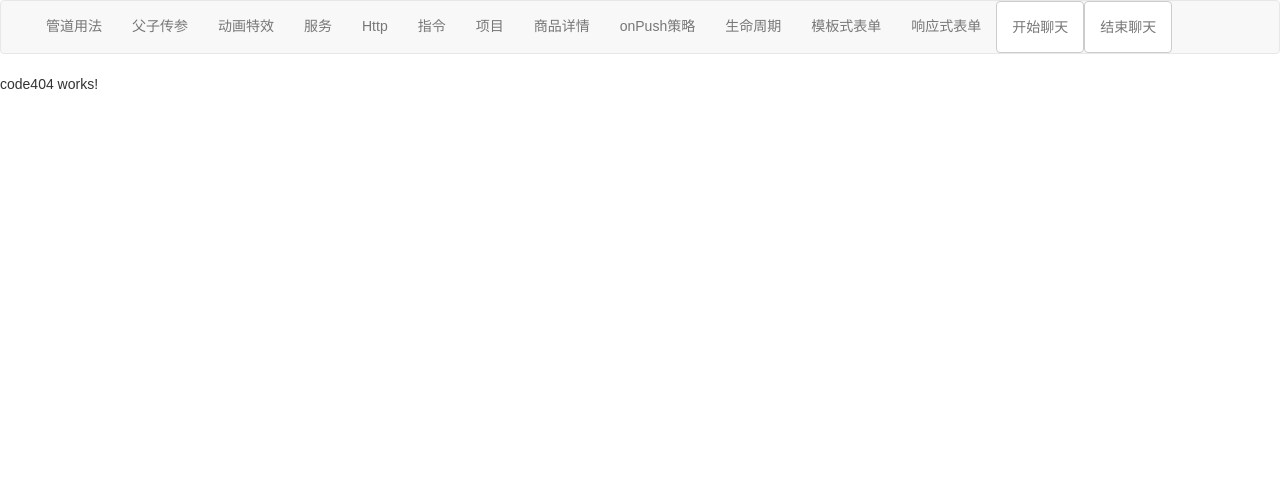
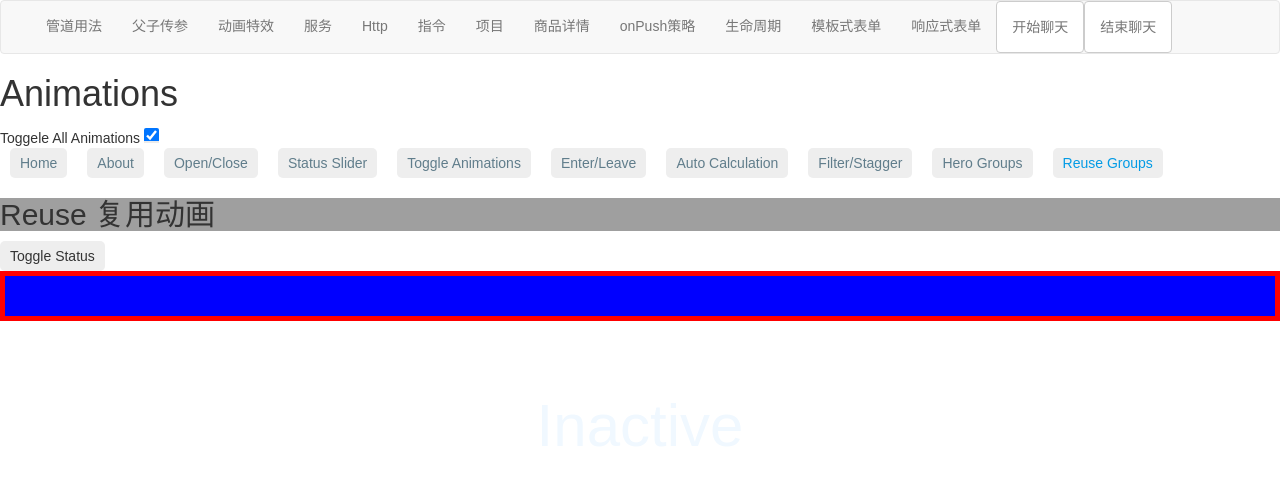
Before and after one commit to xdw898618984/gulpWep, an Angular app: page /test3/reuse in a window 1280 px wide. Shown: the top 484 px of the page. Built offline with nearby package versions, Linux system fonts and the light colour scheme.

Commit message:
动画特效

```diff
--- a/src/app/animations/animations.ts
+++ b/src/app/animations/animations.ts
@@ -1,5 +1,5 @@
 import { animation, trigger, animateChild, group, transition, animate, style, query } from "@angular/animations";
-
+//创建可复用动画
 export const transAnimation = animation([
     style({
         height: '{{height}}',
--- a/src/app/app-routing.module.ts
+++ b/src/app/app-routing.module.ts
@@ -29,6 +29,7 @@ import { AutoComponent } from './common/test3/auto/auto.component';
 import { FilterComponent } from './common/test3/filter/filter.component';
 import { HeroGroupComponent } from './common/test3/hero-group/hero-group.component';
 import { OpenClosePageComponent } from './common/test3/open-close-page/open-close-page.component';
+import { ReuseComponent } from './common/test3/reuse/reuse.component';
 
 const routes: Routes = [
   {
@@ -97,6 +98,11 @@ const routes: Routes = [
       path: 'group',
       component: HeroGroupComponent,
 
+    },
+    {
+      path: 'reuse',
+      component: ReuseComponent,
+
     }],
     canActivate: [LonginGuard],
     canDeactivate: [UnsaveGuard]
--- a/src/app/app.module.ts
+++ b/src/app/app.module.ts
@@ -43,6 +43,7 @@ import { AutoComponent } from './common/test3/auto/auto.component';
 import { FilterComponent } from './common/test3/filter/filter.component';
 import { HeroGroupComponent } from './common/test3/hero-group/hero-group.component';
 import { OpenClosePageComponent } from './common/test3/open-close-page/open-close-page.component';
+import { ReuseComponent } from './common/test3/reuse/reuse.component';
 
 @NgModule({
   declarations: [
@@ -83,6 +84,7 @@ import { OpenClosePageComponent } from './common/test3/open-close-page/open-clos
     FilterComponent,
     HeroGroupComponent,
     OpenClosePageComponent,
+    ReuseComponent,
   ],
   imports: [
     BrowserModule, AppRoutingModule, RouterModule, FormsModule, ReactiveFormsModule, SharedModule
--- a/src/app/common/test3/filter/filter.component.ts
+++ b/src/app/common/test3/filter/filter.component.ts
@@ -6,37 +6,34 @@ import { trigger, transition, animate, style, query, stagger, state } from '@ang
   templateUrl: './filter.component.html',
   styleUrls: ['./filter.component.css'],
   animations: [
-
     trigger('pageAnimations', [
       transition(':enter', [
-        // 支持类名和标签
-        query('.hero,form', [
+        query('.hero, form', [
           style({ opacity: 0, transform: 'translateY(-100px)' }),
           stagger(-30, [
-            animate('200ms ease-out',
-              style({ opacity: 1, transform: 'none' })),
-
+            animate('500ms cubic-bezier(0.35, 0, 0.25, 1)', style({ opacity: 1, transform: 'none' }))
           ])
         ])
       ])
     ]),
     trigger('filterAnimation', [
-      transition(':enter, *=>0,*=>-1', []),
+      transition(':enter, * => 0, * => -1', []),
       transition(':increment', [
         query(':enter', [
           style({ opacity: 0, width: '0px' }),
-          stagger(50, [animate('300ms ease-out', style({ opacity: 1, width: '*' }))])
+          stagger(50, [
+            animate('300ms ease-out', style({ opacity: 1, width: '*' })),
+          ]),
         ], { optional: true })
       ]),
       transition(':decrement', [
-        query(':levae', [
+        query(':leave', [
           stagger(50, [
-            animate('300ms ease-out', style({ opacity: 0, width: '0px' }))
-
-          ])
+            animate('300ms ease-out', style({ opacity: 0, width: '0px' })),
+          ]),
         ])
-      ])
-    ])
+      ]),
+    ]),
   ]
 })
 export class FilterComponent implements OnInit {
--- a/src/app/common/test3/hero-group/hero-group.component.ts
+++ b/src/app/common/test3/hero-group/hero-group.component.ts
@@ -11,20 +11,21 @@ import { Transform } from 'stream';
     trigger('flyInOut', [
       state('in', style({
         width: 120,
-        Transform: 'translateX(0)',
-        opacity: 1
+        transform: 'translateX(0)', opacity: 1
       })),
-      transition('void=>*', [
+      transition('void => *', [
         style({ width: 10, transform: 'translateX(50px)', opacity: 0 }),
         group([
           animate('0.3s 0.1s ease', style({
             transform: 'translateX(0)',
-            width: 120,
+            width: 120
           })),
-          animate('0.3s ease', style({ opacity: 1 }))
+          animate('0.3s ease', style({
+            opacity: 1
+          }))
         ])
       ]),
-      transition('*=>void', [
+      transition('* => void', [
         group([
           animate('0.3s ease', style({
             transform: 'translateX(50px)',
--- /dev/null
+++ b/src/app/common/test3/reuse/reuse.component.css
@@ -0,0 +1,14 @@
+:host {
+    display: block
+}
+
+.box {
+    widows: 300px;
+    border: 5px solid red;
+    display: block;
+    line-height: 300px;
+    text-align: center;
+    font-size: 60px;
+    color: aliceblue;
+    background-color: yellowgreen
+}
--- /dev/null
+++ b/src/app/common/test3/reuse/reuse.component.html
@@ -0,0 +1,14 @@
+<!DOCTYPE html>
+
+<section>
+    <h2>Reuse 复用动画</h2>
+</section>
+
+<nav>
+
+    <button (click)="toggle()">Toggle Status</button>
+
+</nav>
+<div [@openClose]="isOpen ? 'open':'closed'" class="box">
+    {{status=='active' ? 'Active' :'Inactive'}}
+</div>
--- /dev/null
+++ b/src/app/common/test3/reuse/reuse.component.ts
@@ -0,0 +1,58 @@
+import { Component, OnInit } from '@angular/core';
+import { trigger, style, state, useAnimation, transition, } from '@angular/animations';
+import { transAnimation } from "../../../animations/animations"
+import { userInfo } from 'os';
+@Component({
+  selector: 'app-reuse',
+  templateUrl: './reuse.component.html',
+  styleUrls: ['./reuse.component.css'],
+  animations: [
+    trigger('openClose', [
+      transition('open=>closed', [
+        useAnimation(transAnimation, {
+          params: {
+            height: '50px',
+            opacity: 0.6,
+            backgroundColor: 'black',
+            time: '4s'
+          }
+        })
+      ]), transition('closed=>open', [
+        useAnimation(transAnimation, {
+          params: {
+            height: '50px',
+            opacity: 1,
+            backgroundColor: 'blue',
+            time: '5s'
+          }
+        })
+      ]),
+      state('open',
+        style({
+          height: '50px',
+          opacity: 1,
+          backgroundColor: 'blue',
+        })),
+      state('closed',
+        style({
+          height: '50px',
+          opacity: 0.6,
+          backgroundColor: 'black',
+        })),
+    ]
+    )
+  ]
+
+})
+export class ReuseComponent implements OnInit {
+  isOpen = true;
+  constructor() { }
+
+  ngOnInit() {
+  }
+  toggle() {
+    // this.status = 'closed'
+    this.isOpen = !this.isOpen
+
+  }
+}
--- a/src/app/common/test3/test3.component.html
+++ b/src/app/common/test3/test3.component.html
@@ -12,6 +12,7 @@ Toggele All Animations
     <a id="auto" [routerLink]="['/test3/auto']" routerLinkActive="active">Auto Calculation</a>
     <a id="heroer" [routerLink]="['/test3/filter']" routerLinkActive="active">Filter/Stagger</a>
     <a id="hero-groups" [routerLink]="['/test3/group']" routerLinkActive="active">Hero Groups</a>
+    <a id="hero-groups" [routerLink]="['/test3/reuse']" routerLinkActive="active">Reuse Groups</a>
 </nav>
 
 <div [@routeAnimations]="preparRoute(outlet)">
```
Also changed, not shown: 1 other file (tests, documents, lock files or other folders). Lines whose indentation alone changed are shown as unchanged.
